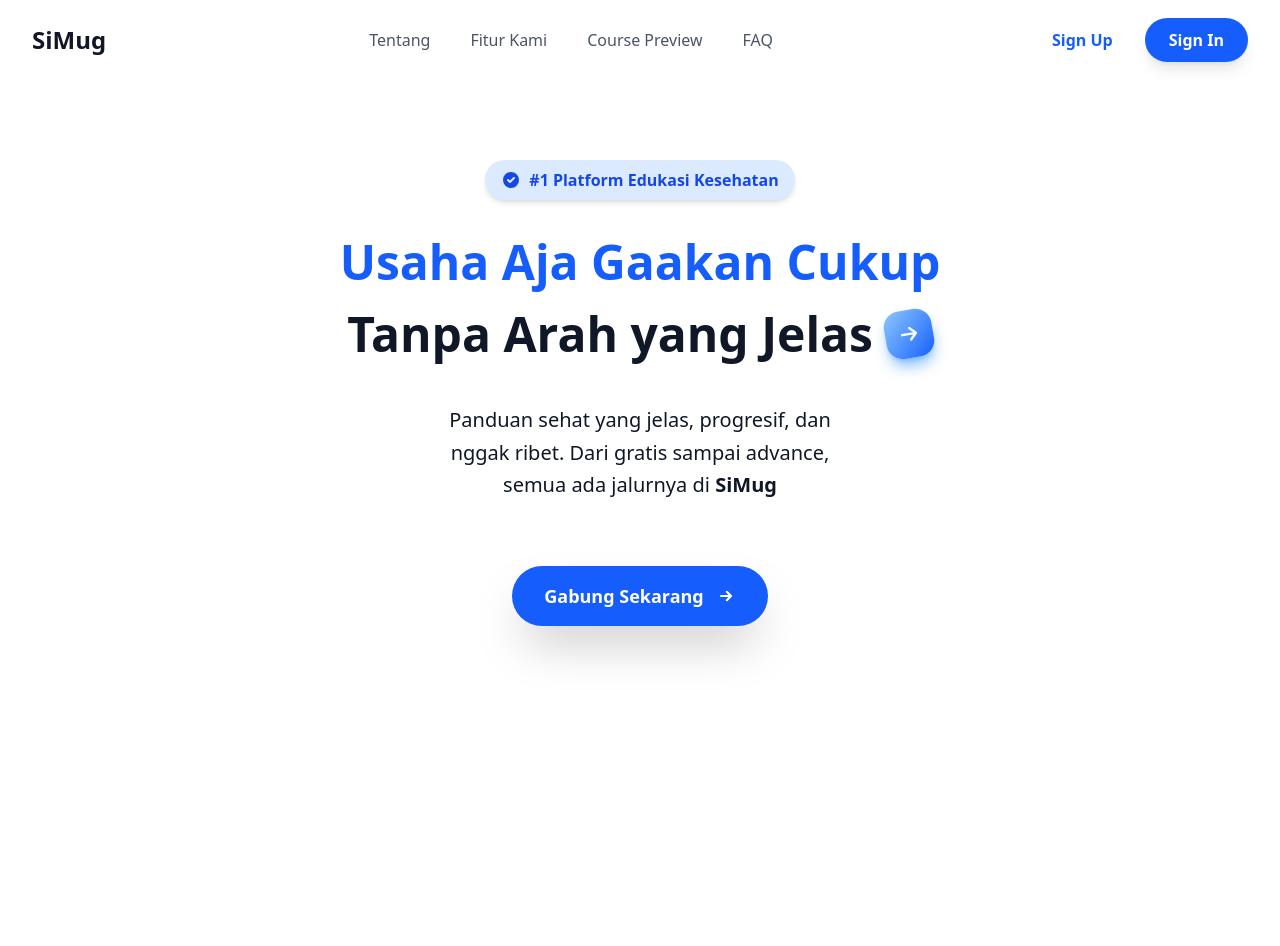
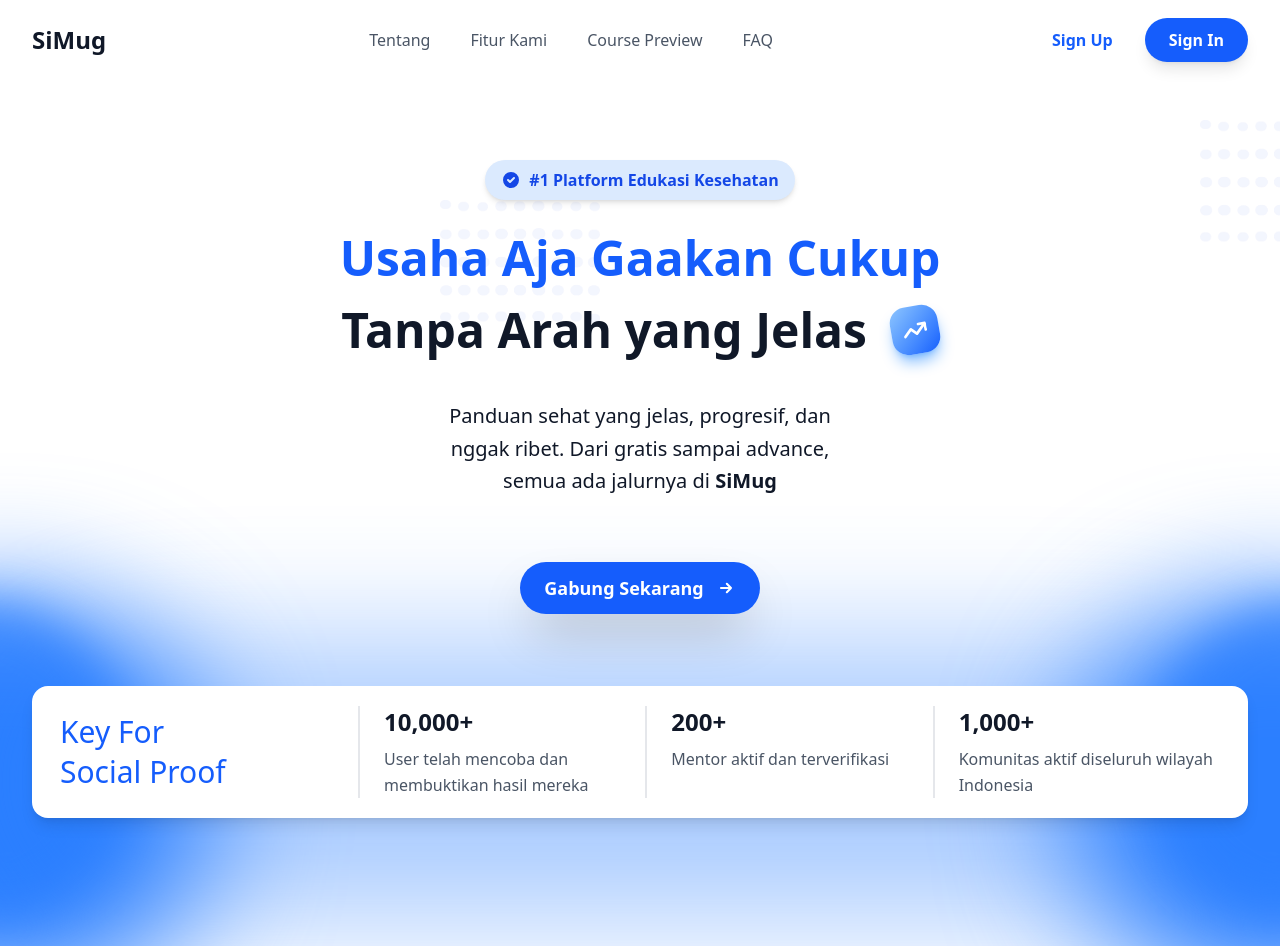
Before and after one commit to iqbalbayuaji/SiMug, a React (Vite) app: page /landing in a window 1280 px wide. Before the commit the page ends 800 px from the top, so only its background shows below. Built offline with nearby package versions, Linux system fonts and the light colour scheme.

Commit message:
[+] Fix Container

```diff
--- a/package.json
+++ b/package.json
@@ -12,6 +12,7 @@
   "dependencies": {
     "react": "^19.2.0",
     "react-dom": "^19.2.0",
+    "react-icons": "^5.5.0",
     "react-router-dom": "^7.11.0"
   },
   "devDependencies": {
--- a/src/pages/auth/LandingPage.jsx
+++ b/src/pages/auth/LandingPage.jsx
@@ -1,5 +1,7 @@
 import { Link } from 'react-router-dom'
 import { useState, useEffect } from 'react'
+import gridHiasan from "../../assets/images/grid-hiasan.png"
+import { FaArrowTrendUp } from "react-icons/fa6"
 
 export default function LandingPage() {
     const [scrolled, setScrolled] = useState(false)
@@ -14,6 +16,21 @@ export default function LandingPage() {
 
     return (
         <div className="min-h-screen relative overflow-hidden ">
+            <div className='absolute opacity-50 h-20 w-20 left-30 top-50 lg:h-40 lg:w-40 lg:left-110 lg:top-50'>
+                <img src={gridHiasan} alt="" />
+            </div>
+
+            <div className='absolute opacity-50 h-30 w-30 -right-20 top-15 lg:h-40 lg:w-40 lg:-right-20 lg:top-30'>
+                <img src={gridHiasan} alt="" />
+            </div>
+
+            <div className="absolute lg:-left-48 lg:top-200 lg:-translate-y-50 -left-48 top-100 translate-y-50 w-70 h-30 lg:w-100 lg:h-100 rounded-full bg-blue-500 blur-3xl lg:blur-3xl lg:opacity-100 opacity-70" />
+            <div className="absolute lg:-left-48 lg:top-200 lg:-translate-y-50 -left-48 top-100 translate-y-50 w-70 h-50 lg:w-80 lg:h-80 rounded-full bg-blue-500 blur-xl lg:blur-xl lg:opacity-70 opacity-50" />
+
+            <div className="absolute lg:top-160 top-170 left-1/2 -translate-x-1/2 w-320 h-70 rounded-full bg-blue-500 blur-3xl opacity-40" />
+
+            <div className="absolute lg:-right-48 lg:top-200 lg:-translate-y-50 -right-48 top-100 translate-y-50 w-70 h-30 lg:w-100 lg:h-100 rounded-full bg-blue-500 blur-3xl lg:blur-3xl lg:opacity-100 opacity-70" />
+            <div className="absolute lg:-right-48 lg:top-200 lg:-translate-y-50 -right-48 top-100 translate-y-50 w-70 h-50 lg:w-80 lg:h-80 rounded-full bg-blue-500 blur-xl lg:blur-xl lg:opacity-70 opacity-50" />
             {/* Navigation Bar */}
             <nav className={`fixed top-0 left-0 right-0 z-50 transition-all duration-300 ${scrolled ? 'bg-white/80 backdrop-blur-md shadow-md' : 'bg-transparent'
                 }`}>
@@ -62,41 +79,37 @@ export default function LandingPage() {
             {/* Hero Section */}
             <main className="relative z-10 max-w-7xl mx-auto px-6 lg:px-8 pt-32 lg:pt-40 pb-20 lg:pb-32">
                 <div className="flex flex-col lg:flex-col items-center justify-between gap-12 lg:gap-16">
-                    {/* Left Content */}
+                    {/* Main Heading */}
                     <div className="grid place-items-center lg:text-center space-y-6 lg:space-y-8">
                         {/* Badge */}
-                        <div className="inline-flex items-center gap-2 bg-blue-100 text-blue-700 px-4 py-2 rounded-full shadow-md">
+                        <div className="inline-flex items-center gap-2 bg-blue-100 text-blue-700 px-4 py-2 rounded-full mb-7 shadow-md">
                             <svg className="w-5 h-5" fill="currentColor" viewBox="0 0 20 20">
                                 <path fillRule="evenodd" d="M10 18a8 8 0 100-16 8 8 0 000 16zm3.707-9.293a1 1 0 00-1.414-1.414L9 10.586 7.707 9.293a1 1 0 00-1.414 1.414l2 2a1 1 0 001.414 0l4-4z" clipRule="evenodd" />
                             </svg>
                             <span className="font-semibold text-sm lg:text-base">#1 Platform Edukasi Kesehatan</span>
                         </div>
 
-                        {/* Main Heading */}
                         <h1 className="text-3xl sm:text-5xl lg:text-5xl font-bold leading-tight flex flex-col items-center gap-3 lg:gap-3">
                             <span className="text-blue-600">Usaha Aja Gaakan Cukup</span>
-                            <div className='flex items-center'>
+                            <div className='flex items-center lg:gap-3'>
                                 <span className="text-gray-900">Tanpa Arah yang Jelas</span>
                                 <span className="inline-flex items-center justify-center w-9 h-9 lg:w-12 lg:h-12 bg-gradient-to-br from-blue-300 to-blue-600 rounded-xl lg:rounded-2xl ml-3 align-middle shadow-lg shadow-blue-400/70 rotate-350">
-                                    <svg className="w-6 h-6 lg:w-7 lg:h-7 text-white" fill="none" stroke="currentColor" viewBox="0 0 24 24">
-                                        <path strokeLinecap="round" strokeLinejoin="round" strokeWidth={2} d="M13 7l5 5m0 0l-5 5m5-5H6" />
-                                    </svg>
-
+                                    <FaArrowTrendUp className="w-5 h-5 lg:w-6 lg:h-6 text-white" />
                                 </span>
                             </div>
 
                         </h1>
 
                         {/* Description */}
-                        <p className="text-gray-900 text-base text-center lg:text-xl max-w-110 mx-auto lg:mx-0 mt-2 leading-relaxed">
+                        <p className="text-gray-900 text-base font-normal text-center lg:text-xl max-w-110 mx-auto lg:mx-0 mt-2 leading-relaxed">
                             Panduan sehat yang jelas, progresif, dan nggak ribet. Dari gratis sampai advance, semua ada jalurnya di <span className="font-bold text-gray-900">SiMug</span>
                         </p>
 
                         {/* CTA Button */}
-                        <div className="pt-8">
+                        <div className="pt-8 pb-10">
                             <Link
                                 to="/register"
-                                className="inline-flex items-center gap-3 bg-blue-600 hover:bg-blue-700 text-white font-bold px-8 py-4 rounded-full text-lg shadow-2xl hover:shadow-blue-500/50 transition-all duration-300 transform hover:scale-105 hover:-translate-y-1"
+                                className="inline-flex items-center gap-3 bg-blue-600 hover:bg-blue-700 text-white font-semibold px-6 py-3 rounded-full text-lg shadow-2xl hover:shadow-blue-500/50 transition-all duration-300 transform hover:scale-105 hover:-translate-y-1"
                             >
                                 Gabung Sekarang
                                 <svg className="w-5 h-5" fill="none" stroke="currentColor" viewBox="0 0 24 24">
@@ -104,32 +117,51 @@ export default function LandingPage() {
                                 </svg>
                             </Link>
                         </div>
+
+                        {/* Social Proof Stats */}
+                        <div className="max-w-screen mx-auto bg-white rounded-2xl self-center shadow-lg p-8 lg:px-7 lg:py-5">
+                            <div className="grid grid-cols-1 lg:grid-cols-4 gap-6 lg:gap-8 items-center h-full">
+                                {/* Title */}
+                                <div className="lg:col-span-1 text-left">
+                                    <h3 className="text-2xl lg:text-3xl">
+                                        <span className="font-medium text-blue-600">Key</span>{' '}
+                                        <span className="font-normal text-blue-600">For</span>
+                                    </h3>
+                                    <p className="text-blue-600 text-lg lg:text-3xl font-normal mt-1">Social Proof</p>
+                                </div>
+
+                                {/* Stats */}
+                                <div className="lg:col-span-3 grid grid-cols-1 sm:grid-cols-3 gap-4 lg:gap-0">
+                                    {/* Stat 1 */}
+                                    <div className="text-left border-l-2 border-gray-200 pl-6">
+                                        <h4 className="text-1xl lg:text-2xl font-bold text-gray-900">10,000+</h4>
+                                        <p className="text-gray-600 text-sm lg:text-base mt-2 leading-relaxed">
+                                            User telah mencoba dan membuktikan hasil mereka
+                                        </p>
+                                    </div>
+
+                                    {/* Stat 2 */}
+                                    <div className="text-left border-l-2 border-gray-200 pl-6">
+                                        <h4 className="text-1xl lg:text-2xl font-bold text-gray-900">200+</h4>
+                                        <p className="text-gray-600 text-sm lg:text-base mt-2 leading-relaxed">
+                                            Mentor aktif dan terverifikasi
+                                        </p>
+                                    </div>
+
+                                    {/* Stat 3 */}
+                                    <div className="text-left border-l-2 border-gray-200 pl-6">
+                                        <h4 className="text-1xl lg:text-2xl font-bold text-gray-900">1,000+</h4>
+                                        <p className="text-gray-600 text-sm lg:text-base mt-2 leading-relaxed">
+                                            Komunitas aktif diseluruh wilayah Indonesia
+                                        </p>
+                                    </div>
+                                </div>
+                            </div>
+                        </div>
+
                     </div>
-
                 </div>
             </main>
-
-            {/* Custom Animations */}
-            <style>{`
-        @keyframes float {
-          0%, 100% {
-            transform: translateY(0) rotate(0deg);
-          }
-          25% {
-            transform: translateY(-20px) rotate(5deg);
-          }
-          50% {
-            transform: translateY(-40px) rotate(-5deg);
-          }
-          75% {
-            transform: translateY(-20px) rotate(3deg);
-          }
-        }
-
-        .animate-float {
-          animation: float 6s ease-in-out infinite;
-        }
-      `}</style>
         </div>
     )
 }
```
Also changed, not shown: src/assets/images/grid-hiasan.png (added), 1 other file (tests, documents, lock files or other folders).
